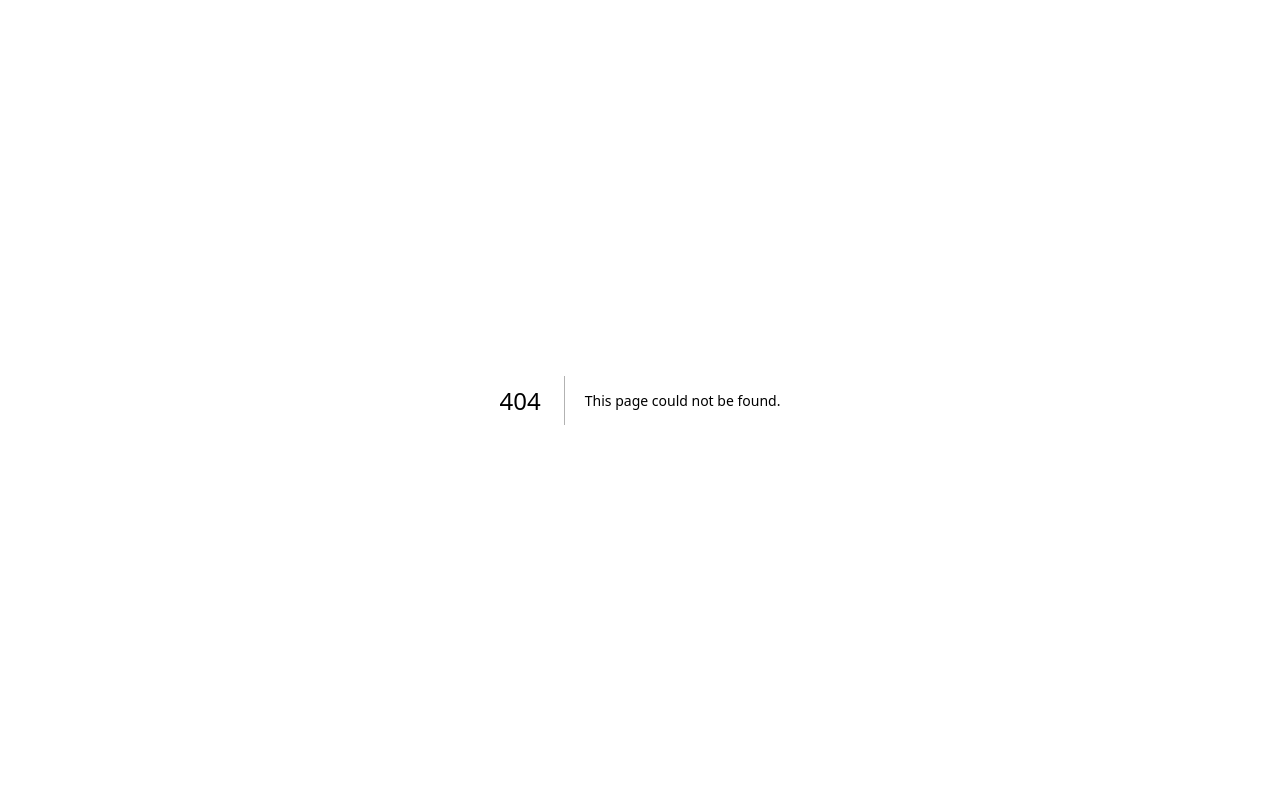
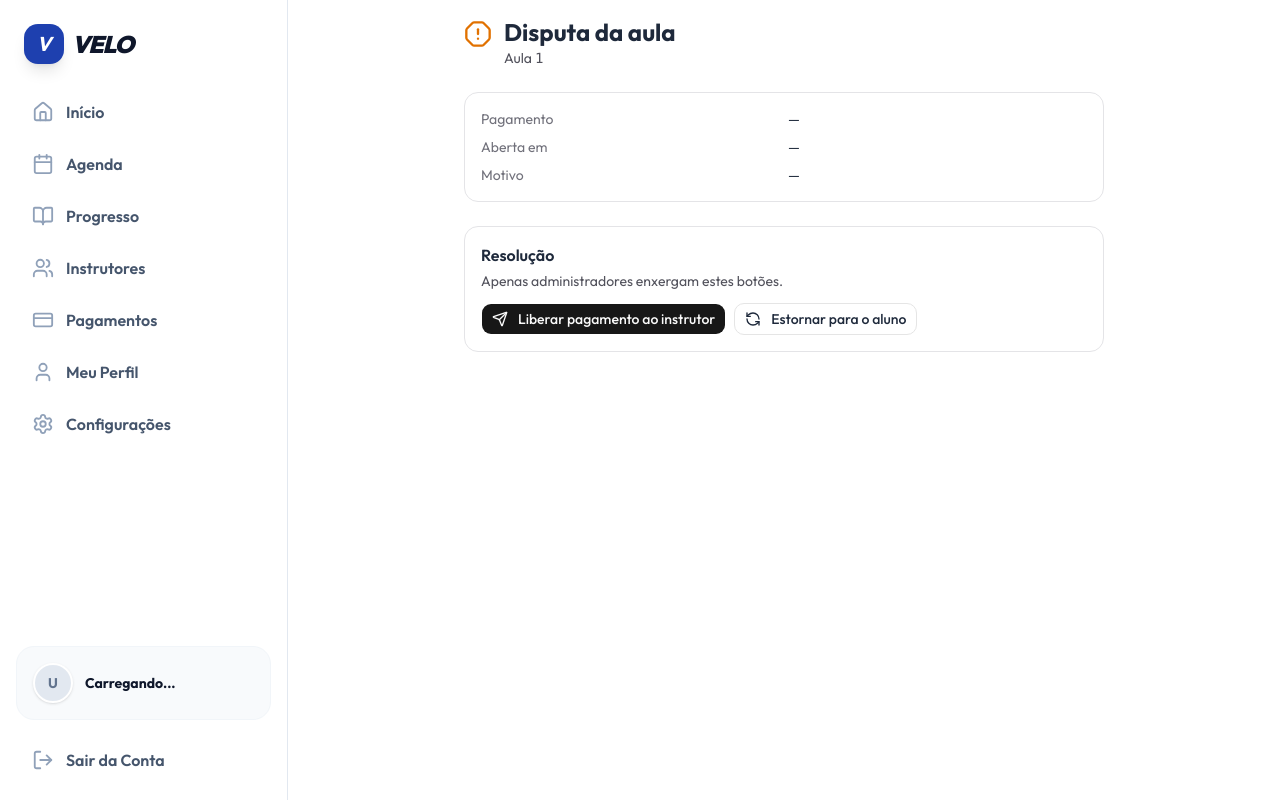
Before and after one commit to Joao-Assis1/velo-front-end, a Next.js app: page /app/student/dispute/1 in a window 1280 px wide. Before the commit this address had no page. Built offline with nearby package versions, Linux system fonts and the light colour scheme.

Commit message:
adiciona(journey-front): página de detalhe e resolução de disputa

```diff
--- /dev/null
+++ b/src/app/app/student/dispute/[lessonId]/page.tsx
@@ -0,0 +1,104 @@
+"use client";
+import { useParams, useSearchParams } from "next/navigation";
+import { useState } from "react";
+import { fetchWrapper } from "@/lib/api-client";
+import { Button } from "@/components/ui/button";
+import { AlertOctagon, RefreshCcw, Send } from "lucide-react";
+
+export default function DisputeDetailPage() {
+  const params = useParams<{ lessonId: string }>();
+  const lessonId = params.lessonId;
+  const sp = useSearchParams();
+  const openedAt = sp.get("openedAt") ?? "—";
+  const reason = sp.get("reason") ?? "—";
+  const paymentStatus = sp.get("paymentStatus") ?? "—";
+  const [resolved, setResolved] = useState(false);
+  const [resolution, setResolution] = useState<"release" | "refund" | null>(
+    null,
+  );
+  const [error, setError] = useState<string | null>(null);
+  const [busy, setBusy] = useState(false);
+
+  async function resolve(action: "release" | "refund") {
+    setBusy(true);
+    setError(null);
+    try {
+      await fetchWrapper(`/payments-stripe/disputes/${lessonId}/resolve`, {
+        method: "POST",
+        body: JSON.stringify({ action }),
+      });
+      setResolved(true);
+      setResolution(action);
+    } catch (e: any) {
+      setError(e?.message ?? "Erro ao resolver disputa.");
+    } finally {
+      setBusy(false);
+    }
+  }
+
+  return (
+    <main className="mx-auto flex w-full max-w-2xl flex-col gap-6 p-4">
+      <header className="flex items-start gap-3">
+        <AlertOctagon className="mt-1 h-7 w-7 text-amber-600" aria-hidden />
+        <div>
+          <h1 className="text-2xl font-bold">Disputa da aula</h1>
+          <p className="text-sm text-zinc-600">
+            Aula <code>{lessonId}</code>
+          </p>
+        </div>
+      </header>
+
+      <section className="rounded-xl border border-zinc-200 bg-white p-4 text-sm">
+        <dl className="grid grid-cols-2 gap-2">
+          <dt className="text-zinc-500">Pagamento</dt>
+          <dd>{paymentStatus}</dd>
+          <dt className="text-zinc-500">Aberta em</dt>
+          <dd>
+            {openedAt !== "—"
+              ? new Date(openedAt).toLocaleString("pt-BR")
+              : "—"}
+          </dd>
+          <dt className="text-zinc-500">Motivo</dt>
+          <dd>{reason}</dd>
+        </dl>
+      </section>
+
+      {resolved ? (
+        <section className="rounded-xl border border-emerald-300 bg-emerald-50 p-4 text-sm text-emerald-800">
+          Disputa resolvida:{" "}
+          {resolution === "release"
+            ? "pagamento liberado ao instrutor"
+            : "estorno solicitado ao aluno"}
+          .
+        </section>
+      ) : (
+        <section className="rounded-xl border border-zinc-200 bg-white p-4">
+          <h2 className="text-base font-semibold">Resolução</h2>
+          <p className="mt-1 text-sm text-zinc-600">
+            Apenas administradores enxergam estes botões.
+          </p>
+          <div className="mt-3 flex flex-col gap-2 sm:flex-row">
+            <Button onClick={() => resolve("release")} disabled={busy}>
+              <Send className="mr-1 h-4 w-4" aria-hidden />
+              Liberar pagamento ao instrutor
+            </Button>
+            <Button
+              variant="outline"
+              onClick={() => resolve("refund")}
+              disabled={busy}
+            >
+              <RefreshCcw className="mr-1 h-4 w-4" aria-hidden />
+              Estornar para o aluno
+            </Button>
+          </div>
+        </section>
+      )}
+
+      {error && (
+        <p role="alert" className="text-sm text-rose-600">
+          {error}
+        </p>
+      )}
+    </main>
+  );
+}
```
